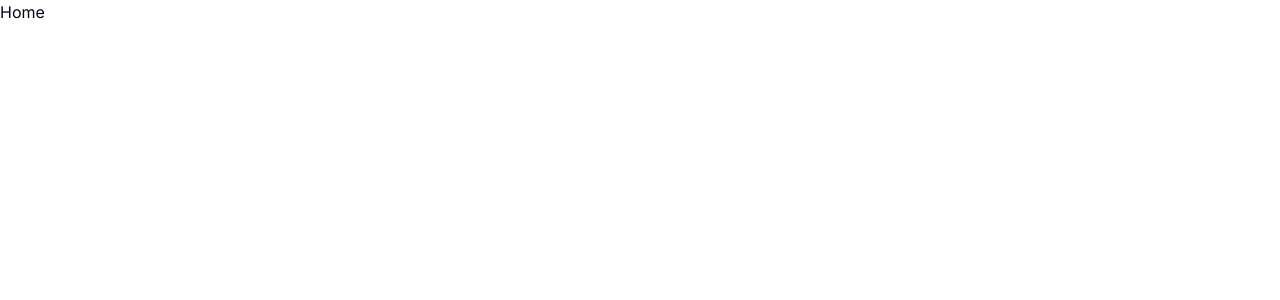
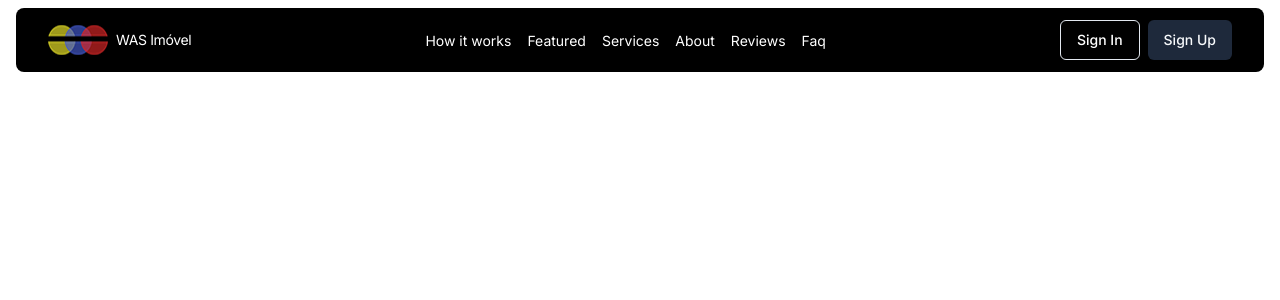
Before and after one commit to WerbethAraujo/lp-imob, a Next.js app: page / in a window 1280 px wide. Shown: the top 300 px of the page. Built offline with nearby package versions, Linux system fonts and the light colour scheme.

Commit message:
feat: navbar component done

```diff
--- a/package.json
+++ b/package.json
@@ -9,6 +9,7 @@
     "lint": "next lint"
   },
   "dependencies": {
+    "@radix-ui/react-slot": "^1.0.2",
     "class-variance-authority": "^0.7.0",
     "clsx": "^2.1.1",
     "lucide-react": "^0.379.0",
--- a/src/app/page.tsx
+++ b/src/app/page.tsx
@@ -1,5 +1,6 @@
+import Navbar from "@/components/Navbar";
 import Image from "next/image";
 
 export default function Home() {
-  return <div>Home</div>;
+  return <Navbar />;
 }
--- /dev/null
+++ b/src/components/Navbar.tsx
@@ -0,0 +1,83 @@
+"use client";
+
+import { NAV_LINKS } from "@/constants";
+import Image from "next/image";
+import Link from "next/link";
+import { Button } from "./ui/button";
+
+import { Menu, X } from "lucide-react";
+import { useState } from "react";
+
+const Navbar = () => {
+  const [mobileMenuOpen, setMobileMennuOpen] = useState(false);
+
+  const toggleNavbar = () => {
+    setMobileMennuOpen(!mobileMenuOpen);
+  };
+
+  return (
+    <nav className="fixed top-2 z-50 w-screen px-4">
+      <div className="container flex items-center justify-between rounded-lg bg-black py-3">
+        <div className="flex flex-shrink-0 items-center justify-between">
+          <Image
+            className="mr-2"
+            src="/logo.png"
+            alt="logo"
+            width={60}
+            height={30}
+          />
+          <span className="text-sm text-white tracking-tight">WAS Imóvel</span>
+        </div>
+        <div className="hidden lg:flex">
+          <ul className="flex items-center gap-4">
+            {NAV_LINKS.map((item, index) => (
+              <li key={index}>
+                <Link
+                  href={item.url}
+                  className="text-sm text-white hover:text-neutral-500"
+                >
+                  {item.title}
+                </Link>
+              </li>
+            ))}
+          </ul>
+        </div>
+        <div className="hidden text-sm text-white lg:flex">
+          <Button variant="outline" className="mr-2 bg-black">
+            Sign In
+          </Button>
+          <Button className="bg-slate-800">Sign Up</Button>
+        </div>
+        <div className="flex-col justify-end transition-all text-white md:flex lg:hidden">
+          <button onClick={toggleNavbar}>
+            {mobileMenuOpen ? <X /> : <Menu />}
+          </button>
+        </div>
+      </div>
+      {mobileMenuOpen && (
+        <div className="rounded-md bg-black lg:hidden">
+          <ul className="flex flex-col items-center">
+            {NAV_LINKS.map((item, index) => (
+              <li key={index} className="py-6">
+                <Link
+                  href={item.url}
+                  className="text-sm text-white hover:text-neutral-500"
+                >
+                  {item.title}
+                </Link>
+              </li>
+            ))}
+          </ul>
+          <div className="flex items-center justify-center text-sm pb-8 text-white lg:hidden">
+            <Button variant="outline" className="mr-2 bg-black">
+              Sign In
+            </Button>
+            <Button className="bg-slate-800">Sign Up</Button>
+          </div>
+        </div>
+      )}
+    </nav>
+  );
+};
+
+export default Navbar;
--- /dev/null
+++ b/src/components/ui/button.tsx
@@ -0,0 +1,56 @@
+import * as React from "react"
+import { Slot } from "@radix-ui/react-slot"
+import { cva, type VariantProps } from "class-variance-authority"
+
+import { cn } from "@/lib/utils"
+
+const buttonVariants = cva(
+  "inline-flex items-center justify-center whitespace-nowrap rounded-md text-sm font-medium ring-offset-background transition-colors focus-visible:outline-none focus-visible:ring-2 focus-visible:ring-ring focus-visible:ring-offset-2 disabled:pointer-events-none disabled:opacity-50",
+  {
+    variants: {
+      variant: {
+        default: "bg-primary text-primary-foreground hover:bg-primary/90",
+        destructive:
+          "bg-destructive text-destructive-foreground hover:bg-destructive/90",
+        outline:
+          "border border-input bg-background hover:bg-accent hover:text-accent-foreground",
+        secondary:
+          "bg-secondary text-secondary-foreground hover:bg-secondary/80",
+        ghost: "hover:bg-accent hover:text-accent-foreground",
+        link: "text-primary underline-offset-4 hover:underline",
+      },
+      size: {
+        default: "h-10 px-4 py-2",
+        sm: "h-9 rounded-md px-3",
+        lg: "h-11 rounded-md px-8",
+        icon: "h-10 w-10",
+      },
+    },
+    defaultVariants: {
+      variant: "default",
+      size: "default",
+    },
+  }
+)
+
+export interface ButtonProps
+  extends React.ButtonHTMLAttributes<HTMLButtonElement>,
+    VariantProps<typeof buttonVariants> {
+  asChild?: boolean
+}
+
+const Button = React.forwardRef<HTMLButtonElement, ButtonProps>(
+  ({ className, variant, size, asChild = false, ...props }, ref) => {
+    const Comp = asChild ? Slot : "button"
+    return (
+      <Comp
+        className={cn(buttonVariants({ variant, size, className }))}
+        ref={ref}
+        {...props}
+      />
+    )
+  }
+)
+Button.displayName = "Button"
+
+export { Button, buttonVariants }
```
Also changed, not shown: 1 other file (tests, documents, lock files or other folders).
